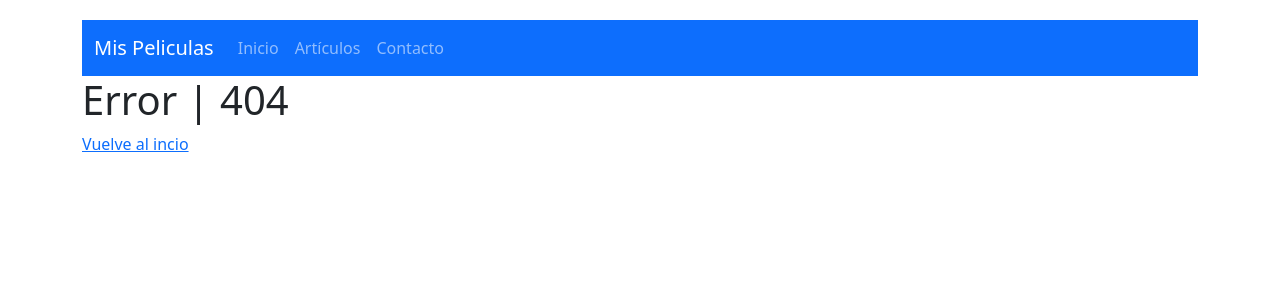
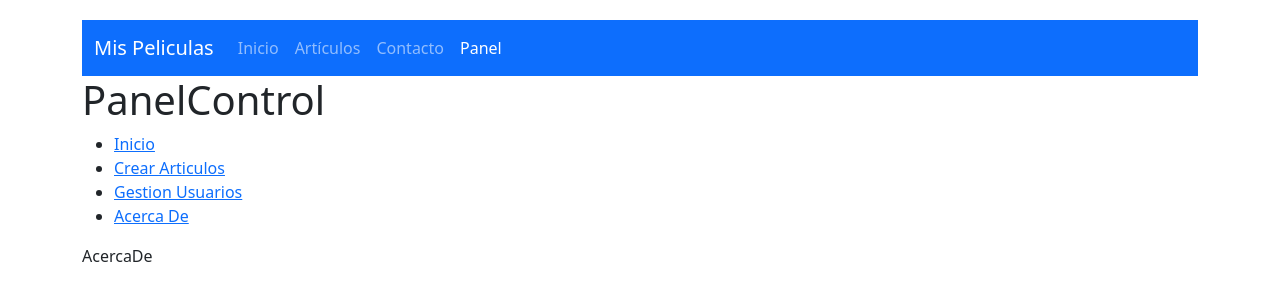
Before and after one commit to saulsistemas/CURSO_REACT, a React (Vite) app in the folder 04HOOKS/hook-app/: page /panel/acercade in a window 1280 px wide. Before the commit this address had no page. Shown: the top 300 px of the page. Built offline with nearby package versions, Linux system fonts and the light colour scheme.

Commit message:
Sub rutas

```diff
--- /dev/null
+++ b/04HOOKS/hook-app/src/REACT-VICTOR-ROBLES/06-rutas/componentes/Panel/AcercaDe.jsx
@@ -0,0 +1,7 @@
+import React from 'react'
+
+export const AcercaDe = () => {
+  return (
+    <div>AcercaDe</div>
+  )
+}
--- /dev/null
+++ b/04HOOKS/hook-app/src/REACT-VICTOR-ROBLES/06-rutas/componentes/Panel/Crear.jsx
@@ -0,0 +1,7 @@
+import React from 'react'
+
+export const Crear = () => {
+  return (
+    <div>Crear</div>
+  )
+}
--- /dev/null
+++ b/04HOOKS/hook-app/src/REACT-VICTOR-ROBLES/06-rutas/componentes/Panel/Gestion.jsx
@@ -0,0 +1,7 @@
+import React from 'react'
+
+export const Gestion = () => {
+  return (
+    <div>Gestion</div>
+  )
+}
--- /dev/null
+++ b/04HOOKS/hook-app/src/REACT-VICTOR-ROBLES/06-rutas/componentes/Panel/InicioPanel.jsx
@@ -0,0 +1,7 @@
+import React from 'react'
+
+export const InicioPanel = () => {
+  return (
+    <div>InicioPanel</div>
+  )
+}
--- /dev/null
+++ b/04HOOKS/hook-app/src/REACT-VICTOR-ROBLES/06-rutas/componentes/PanelControl.jsx
@@ -0,0 +1,30 @@
+import React from 'react'
+import { NavLink, Outlet } from 'react-router-dom'
+
+export const PanelControl = () => {
+  return (
+    <>
+    <h1>PanelControl</h1>
+    <nav>
+        <ul>
+            <li>
+                <NavLink to="/panel/inicio">Inicio</NavLink>
+            </li>
+            <li>
+                <NavLink to="/panel/crear">Crear Articulos</NavLink>
+            </li>
+            <li>
+                <NavLink to="/panel/gestion">Gestion Usuarios</NavLink>
+            </li>
+            <li>
+                <NavLink to="/panel/acercade">Acerca De</NavLink>
+            </li>
+        </ul>
+    </nav>
+    <div>
+        {/* quiero cargar aqui los componentes de las subrutas*/}
+        <Outlet/>
+    </div>
+    </>
+  )
+}
--- a/04HOOKS/hook-app/src/REACT-VICTOR-ROBLES/06-rutas/routers/RouterPrincipal.jsx
+++ b/04HOOKS/hook-app/src/REACT-VICTOR-ROBLES/06-rutas/routers/RouterPrincipal.jsx
@@ -1,9 +1,14 @@
 import { Routes, Route, NavLink, BrowserRouter, Navigate } from 'react-router-dom'
-import { Inicio } from '../componentes/inicio'
+import { Inicio } from '../componentes/Inicio'
 import { Contacto } from '../componentes/Contacto'
 import { Articulo } from '../componentes/Articulo'
 import { Error } from '../componentes/Error'
 import { Persona } from '../componentes/Persona'
+import { PanelControl } from '../componentes/PanelControl'
+import { InicioPanel} from '../componentes/Panel/InicioPanel'
+import { Crear} from '../componentes/Panel/Crear'
+import { Gestion} from '../componentes/Panel/Gestion'
+import { AcercaDe} from '../componentes/Panel/AcercaDe'
 
 export const RouterPrincipal = () => {
     return (
@@ -33,6 +38,11 @@ export const RouterPrincipal = () => {
                                     className={({isActive})=>isActive?"nav-link active":"nav-link"}
                                     to='/contacto'>Contacto</NavLink>
                                 </li>
+                                <li className="nav-item">
+                                    <NavLink
+                                    className={({isActive})=>isActive?"nav-link active":"nav-link"}
+                                    to='/panel'>Panel</NavLink>
+                                </li>
                             </ul>
                         </div>
                     </div>
@@ -48,6 +58,12 @@ export const RouterPrincipal = () => {
                     <Route path='/persona/:nombre/:apellido' element={<Persona />} />
                     <Route path='*' element={<Error/>} />
                     <Route path={'/redirigir'} element={<Navigate to="/persona/carlos/rojas"/>} />
+                    <Route path='/panel/*' element={<PanelControl />} >
+                        <Route path='inicio' element={<InicioPanel/>} />
+                        <Route path='crear' element={<Crear/>} />
+                        <Route path='gestion' element={<Gestion/>} />
+                        <Route path='acercade' element={<AcercaDe/>} />
+                    </Route>
 
                 </Routes>
             </div>
```
